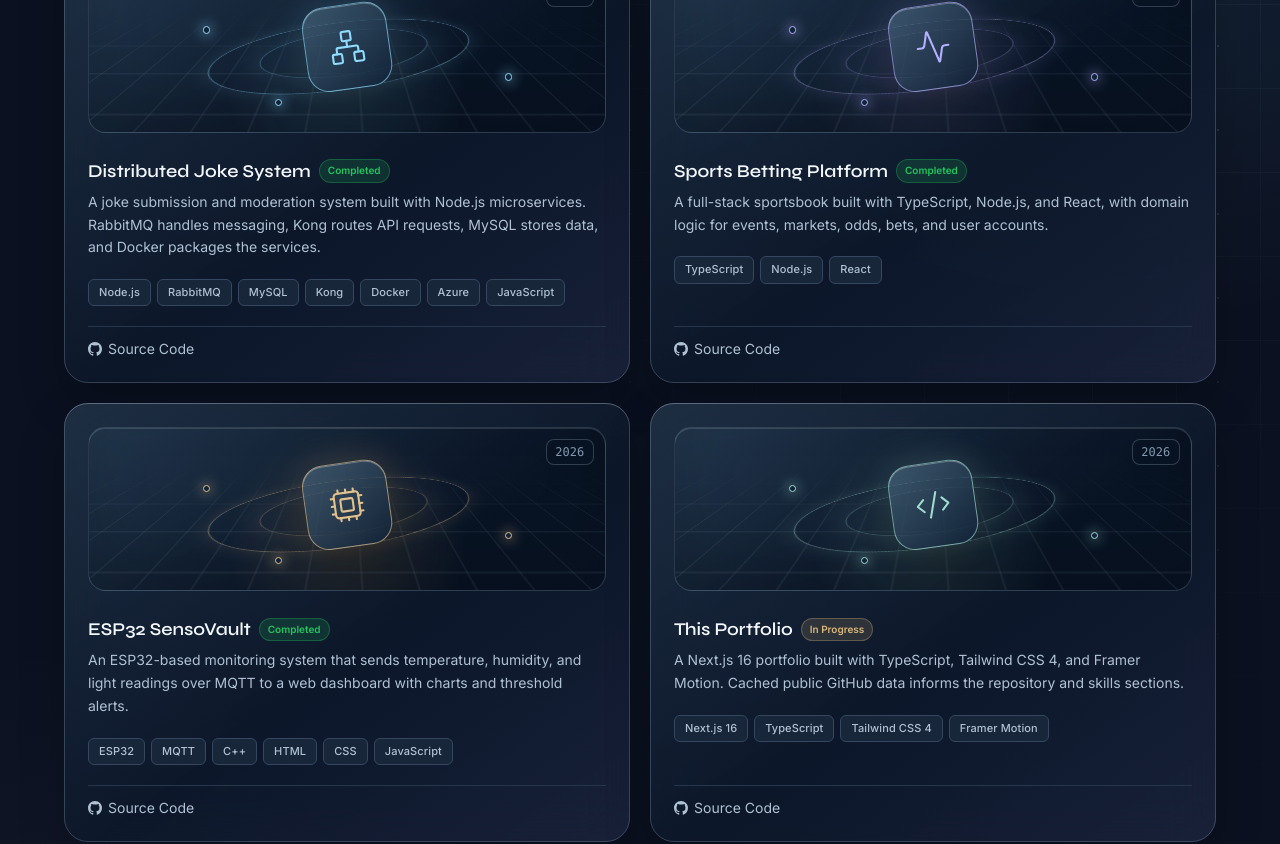
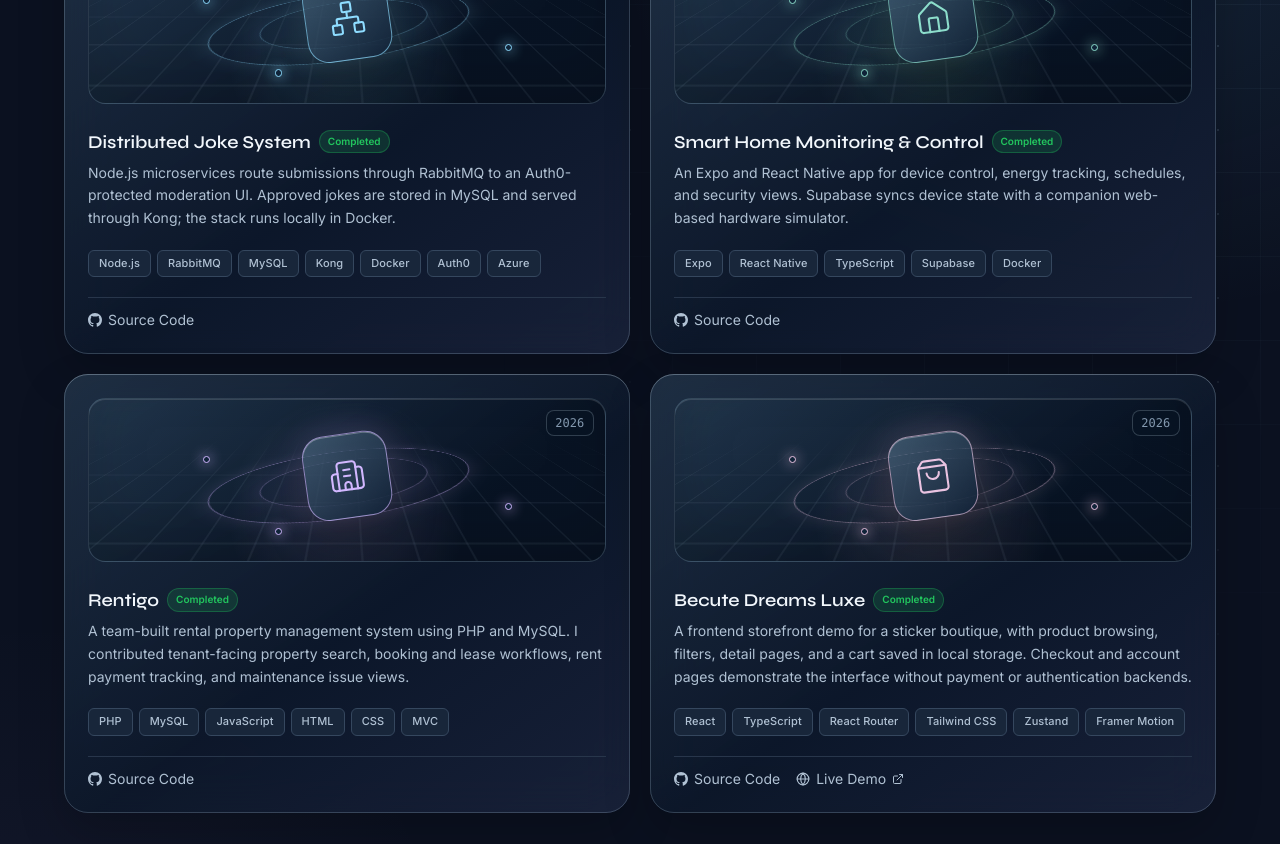
Before and after one commit to janudawithanage/my-portfolio, a Next.js app: page / in a window 1280 px wide. Shown: the part 5340-6184 px from the top of the page. Built offline with nearby package versions, Linux system fonts and the light colour scheme; no server answers.

Commit message:
refactor(projects): update featured projects and their descriptions for clarity and accuracy

```diff
--- a/src/app/globals.css
+++ b/src/app/globals.css
@@ -774,9 +774,9 @@ section[id] {
   perspective: 500px;
 }
 
-.project-visual-betting-system { --visual-light: #B4AFFE; }
-.project-visual-esp32-sensovault { --visual-light: #E3C18C; }
-.project-visual-portfolio-site { --visual-light: #9EDCD0; }
+.project-visual-smart-home-monitoring-control { --visual-light: #8CDDCB; }
+.project-visual-rentigo { --visual-light: #D2B7FF; }
+.project-visual-becute-dreams-luxe { --visual-light: #EAC3E1; }
 
 .project-visual-grid {
   position: absolute;
--- a/src/components/sections/Hero.tsx
+++ b/src/components/sections/Hero.tsx
@@ -6,6 +6,7 @@ import { motion, useMotionValue, useSpring, useTransform } from "framer-motion";
 import { ArrowUpRight, ChevronDown } from "lucide-react";
 import { Button } from "@/components/ui/Button";
 import { fadeUp, fadeIn } from "@/lib/motion";
+import { featuredProjects } from "@/data";
 
 const ROLES = [
   "Full-Stack Engineer",
@@ -252,7 +253,7 @@ export function Hero() {
           >
             {[
               { value: "3+",  label: "Years Coding" },
-              { value: "4",   label: "Featured Projects" },
+              { value: String(featuredProjects.length), label: "Featured Projects" },
               { value: "4",   label: "Focus Areas" },
               { value: "UCSC", label: "Computer Science" },
             ].map(({ value, label }) => (
--- a/src/components/sections/Projects.tsx
+++ b/src/components/sections/Projects.tsx
@@ -1,7 +1,7 @@
 "use client";
 
 import { motion } from "framer-motion";
-import { ExternalLink, ArrowUpRight, Globe, Network, Activity, Cpu, Code2 } from "lucide-react";
+import { ExternalLink, ArrowUpRight, Globe, Network, Code2, House, ShoppingBag, Building2 } from "lucide-react";
 import Link from "next/link";
 import { SectionWrapper, SectionHeader } from "@/components/ui/SectionWrapper";
 import { Badge } from "@/components/ui/Badge";
@@ -26,9 +26,9 @@ const statusLabels: Record<Project["status"], string> = {
 
 const projectVisualIcons = {
   "distributed-joke-system": Network,
-  "betting-system": Activity,
-  "esp32-sensovault": Cpu,
-  "portfolio-site": Code2,
+  "smart-home-monitoring-control": House,
+  rentigo: Building2,
+  "becute-dreams-luxe": ShoppingBag,
 };
 
 function ProjectCard({ project }: { project: Project }) {
@@ -131,7 +131,7 @@ export function Projects() {
         <SectionHeader
           eyebrow="Featured Projects"
           title="Selected projects"
-          description="A closer look at the systems and applications I have built, from microservices and full-stack web apps to IoT monitoring."
+          description="Selected work across distributed systems, connected-home software, and web applications."
         />
 
         <div className="grid grid-cols-1 md:grid-cols-2 gap-5 mb-10">
--- a/src/data/index.ts
+++ b/src/data/index.ts
@@ -30,44 +30,45 @@ export const featuredProjects: Project[] = [
     id: "distributed-joke-system",
     title: "Distributed Joke System",
     description:
-      "A joke submission and moderation system built with Node.js microservices. RabbitMQ handles messaging, Kong routes API requests, MySQL stores data, and Docker packages the services.",
-    tech: ["Node.js", "RabbitMQ", "MySQL", "Kong", "Docker", "Azure", "JavaScript"],
+      "Node.js microservices route submissions through RabbitMQ to an Auth0-protected moderation UI. Approved jokes are stored in MySQL and served through Kong; the stack runs locally in Docker.",
+    tech: ["Node.js", "RabbitMQ", "MySQL", "Kong", "Docker", "Auth0", "Azure"],
     githubUrl: "https://github.com/janudawithanage/distributed-joke-system",
     featured: true,
     status: "completed",
     year: "2026",
   },
   {
-    id: "betting-system",
-    title: "Sports Betting Platform",
+    id: "smart-home-monitoring-control",
+    title: "Smart Home Monitoring & Control",
     description:
-      "A full-stack sportsbook built with TypeScript, Node.js, and React, with domain logic for events, markets, odds, bets, and user accounts.",
-    tech: ["TypeScript", "Node.js", "React"],
-    githubUrl: "https://github.com/janudawithanage/betting-system",
+      "An Expo and React Native app for device control, energy tracking, schedules, and security views. Supabase syncs device state with a companion web-based hardware simulator.",
+    tech: ["Expo", "React Native", "TypeScript", "Supabase", "Docker"],
+    githubUrl: "https://github.com/janudawithanage/smart-home-monitoring-control",
     featured: true,
     status: "completed",
     year: "2026",
   },
   {
-    id: "esp32-sensovault",
-    title: "ESP32 SensoVault",
+    id: "rentigo",
+    title: "Rentigo",
     description:
-      "An ESP32-based monitoring system that sends temperature, humidity, and light readings over MQTT to a web dashboard with charts and threshold alerts.",
-    tech: ["ESP32", "MQTT", "C++", "HTML", "CSS", "JavaScript"],
-    githubUrl: "https://github.com/janudawithanage/esp32-sensovault",
+      "A team-built rental property management system using PHP and MySQL. I contributed tenant-facing property search, booking and lease workflows, rent payment tracking, and maintenance issue views.",
+    tech: ["PHP", "MySQL", "JavaScript", "HTML", "CSS", "MVC"],
+    githubUrl: "https://github.com/Jeyaneedhan21/Rentigo",
     featured: true,
     status: "completed",
     year: "2026",
   },
   {
-    id: "portfolio-site",
-    title: "This Portfolio",
+    id: "becute-dreams-luxe",
+    title: "Becute Dreams Luxe",
     description:
-      "A Next.js 16 portfolio built with TypeScript, Tailwind CSS 4, and Framer Motion. Cached public GitHub data informs the repository and skills sections.",
-    tech: ["Next.js 16", "TypeScript", "Tailwind CSS 4", "Framer Motion"],
-    githubUrl: "https://github.com/janudawithanage/my-portfolio",
+      "A frontend storefront demo for a sticker boutique, with product browsing, filters, detail pages, and a cart saved in local storage. Checkout and account pages demonstrate the interface without payment or authentication backends.",
+    tech: ["React", "TypeScript", "React Router", "Tailwind CSS", "Zustand", "Framer Motion"],
+    githubUrl: "https://github.com/janudawithanage/becute-dreams-luxe",
+    liveUrl: "https://becute-dreams-luxe.vercel.app",
     featured: true,
-    status: "in-progress",
+    status: "completed",
     year: "2026",
   },
 ];
```
